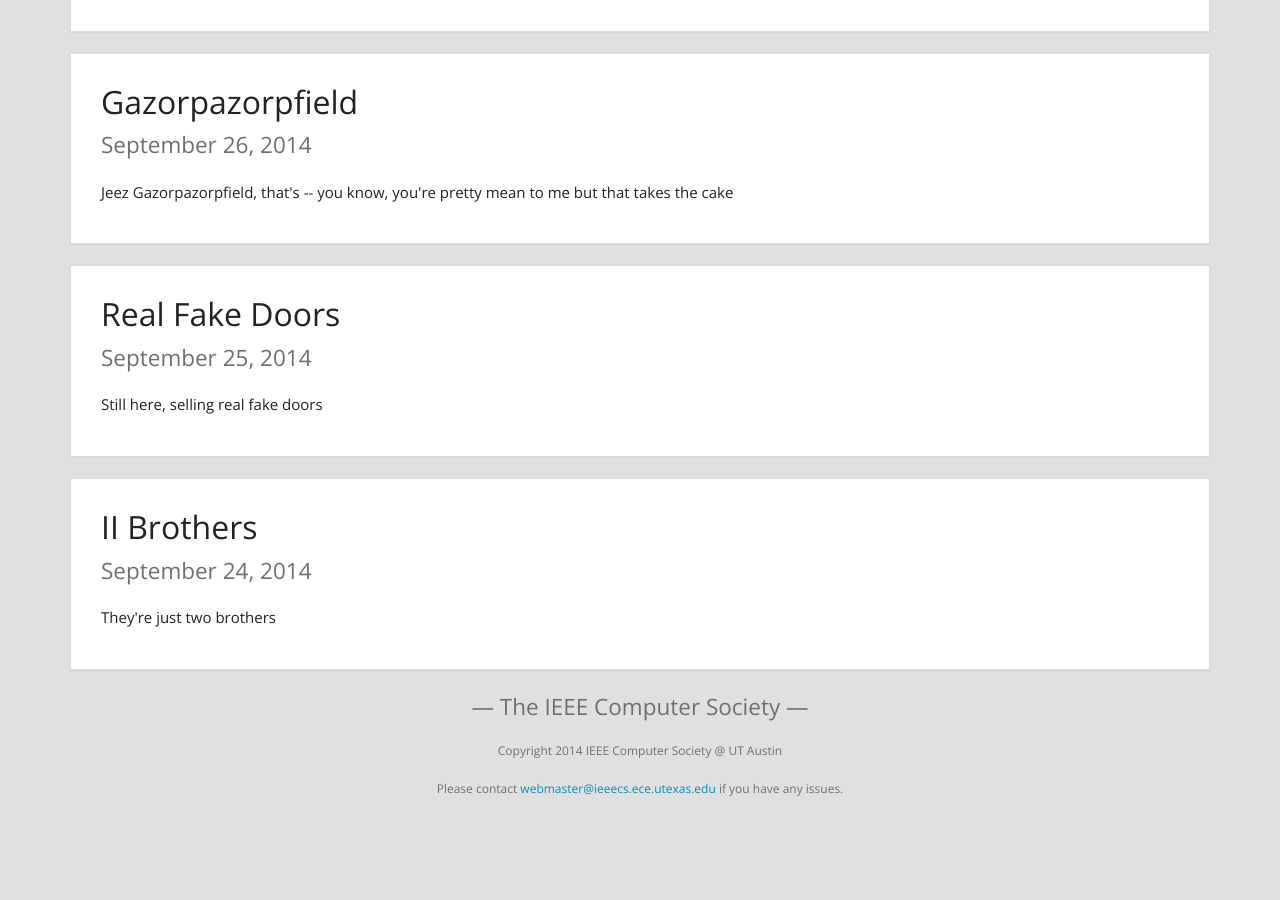
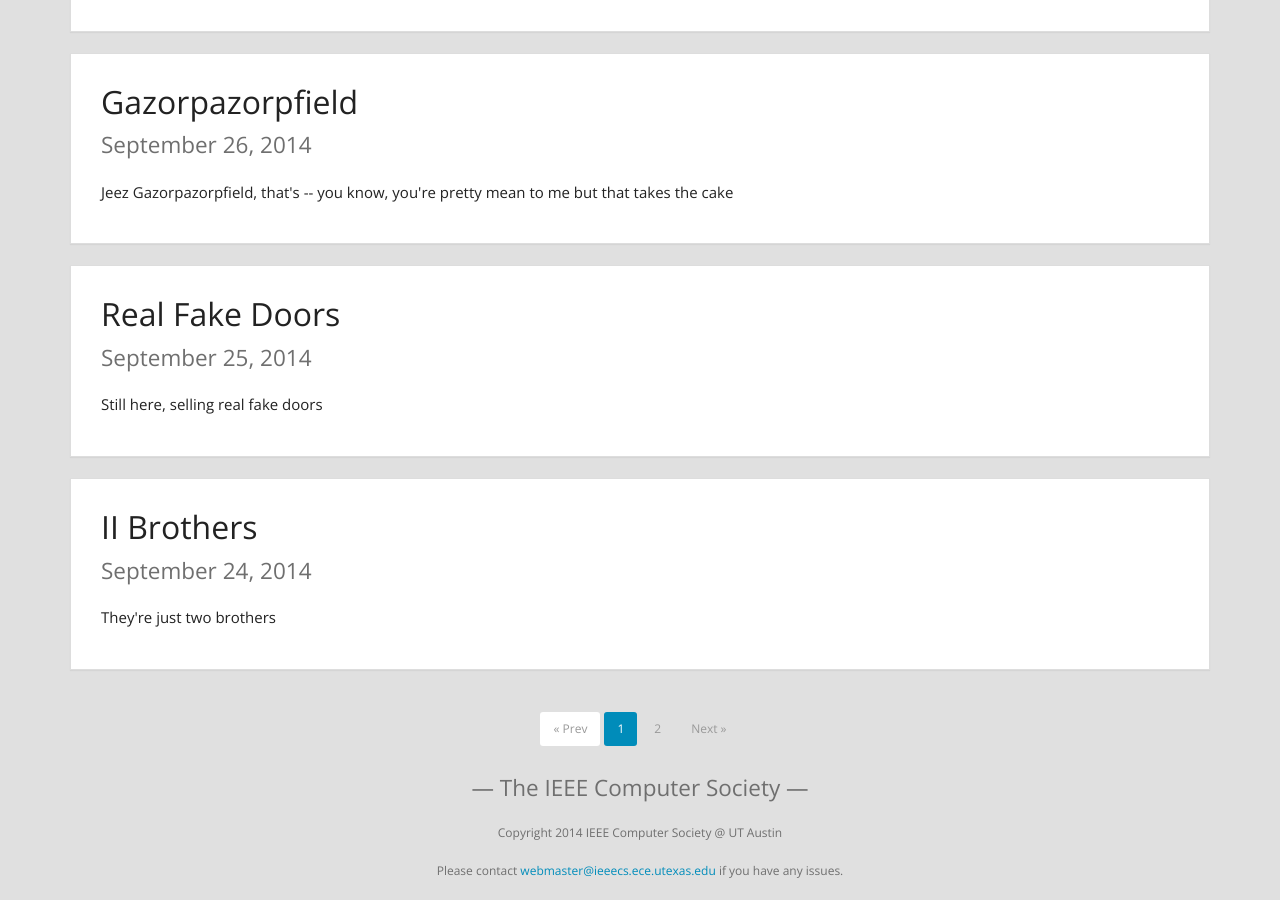
Before and after one commit to ieeecs-ut/ieee-computer-society, a Jekyll site: the page built from index.html, in a window 1280 px wide and 900 px high, scrolled down 776 px. Built offline with Jekyll 4.4.1, drawn with Linux system fonts in a browser that asks for light colours; Markdown is read by kramdown in place of the engine named in the settings; the list of posts is cut into pages by our own code; before the commit the page ends 1595 px from its top, so only the background shows below that.

Commit message:
added pagination to index

```diff
--- a/index.html
+++ b/index.html
@@ -14,3 +14,31 @@ title: "Home"
   </div>
 </article>
 {% endfor %}
+
+<div class="text-center">
+  {% if paginator.total_pages > 1 %}
+  <ul class="pagination">
+    {% if paginator.previous_page %}
+    <li><a href="{{ paginator.previous_page_path | prepend: site.baseurl | replace: '//', '/' }}">&laquo; Prev</a></li>
+    {% else %}
+    <li class="disabled"><a href="#">&laquo; Prev</a>
+      {% endif %}
+
+      {% for page in (1..paginator.total_pages) %}
+      {% if page == paginator.page %}
+      <li class="active"><a href="#">{{ page }}</a></li>
+      {% elsif page == 1 %}
+      <li><a href="{{ '/' | prepend: site.baseurl | replace: '//', '/' }}">{{ page }}</a></li>
+      {% else %}
+      <li><a href="{{ site.paginate_path | prepend: site.baseurl | replace: '//', '/' | replace: ':num', page }}">{{ page }}</a></li>
+      {% endif %}
+      {% endfor %}
+
+      {% if paginator.next_page %}
+      <li><a href="{{ paginator.next_page_path | prepend: site.baseurl | replace: '//', '/' }}">Next &raquo;</a></li>
+      {% else %}
+      <li class="disabled"><a href="#">Next &raquo;</a href="#"></li>
+      {% endif %}
+  </ul>
+  {% endif %}
+</div>
```
